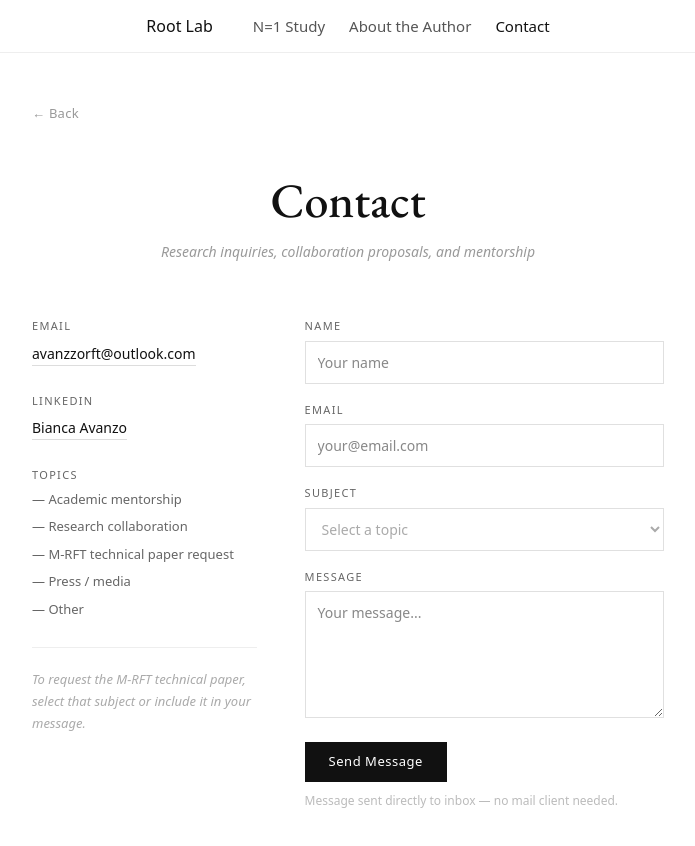
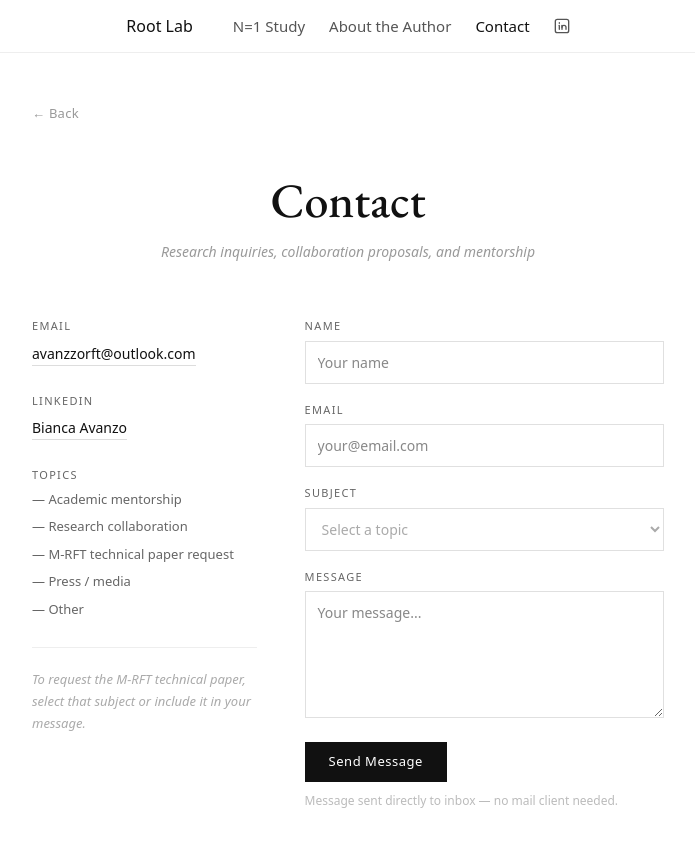
Before and after one commit to biaavanzo/avanzorft.github.io, a Next.js app: page /contact in a window 1280 px wide. Shown: the top 846 px of the page, without its empty margins (292-987 px from the left). Built offline with nearby package versions, Linux system fonts and the light colour scheme.

Commit message:
add LinkedIn icon to contact nav

```diff
--- a/app/contact/page.tsx
+++ b/app/contact/page.tsx
@@ -62,10 +62,19 @@ export default function Contact() {
                     <a href="/" style={{ fontSize: 16, fontWeight: 500, color: "#111", fontFamily: "system-ui", whiteSpace: "nowrap", textDecoration: "none" }}>
                         Root Lab
                     </a>
-                    <nav style={{ display: "flex", gap: 24 }}>
+                    <nav style={{ display: "flex", gap: 24, alignItems: "center" }}>
                         <a href="/n-of-1" style={navLink}>N=1 Study</a>
                         <a href="/about-the-author" style={navLink}>About the Author</a>
                         <a href="/contact" style={{ ...navLink, color: "#111", fontWeight: 500 }}>Contact</a>
+                        <a href="https://www.linkedin.com/in/bianca-avanzo-b1b5231a9" target="_blank" rel="noopener noreferrer" style={{ color: "#555", display: "flex", alignItems: "center" }} aria-label="LinkedIn">
+                            <svg width="16" height="16" viewBox="0 0 24 24" fill="none" stroke="currentColor" strokeWidth="2" strokeLinecap="round" strokeLinejoin="round">
+                                <rect x="2" y="2" width="20" height="20" rx="3" />
+                                <line x1="8" y1="11" x2="8" y2="17" />
+                                <line x1="8" y1="7" x2="8" y2="8" />
+                                <line x1="12" y1="17" x2="12" y2="11" />
+                                <path d="M12 14a3 3 0 0 1 6 0v3" />
+                            </svg>
+                        </a>
                     </nav>
                 </div>
             </header>
```
